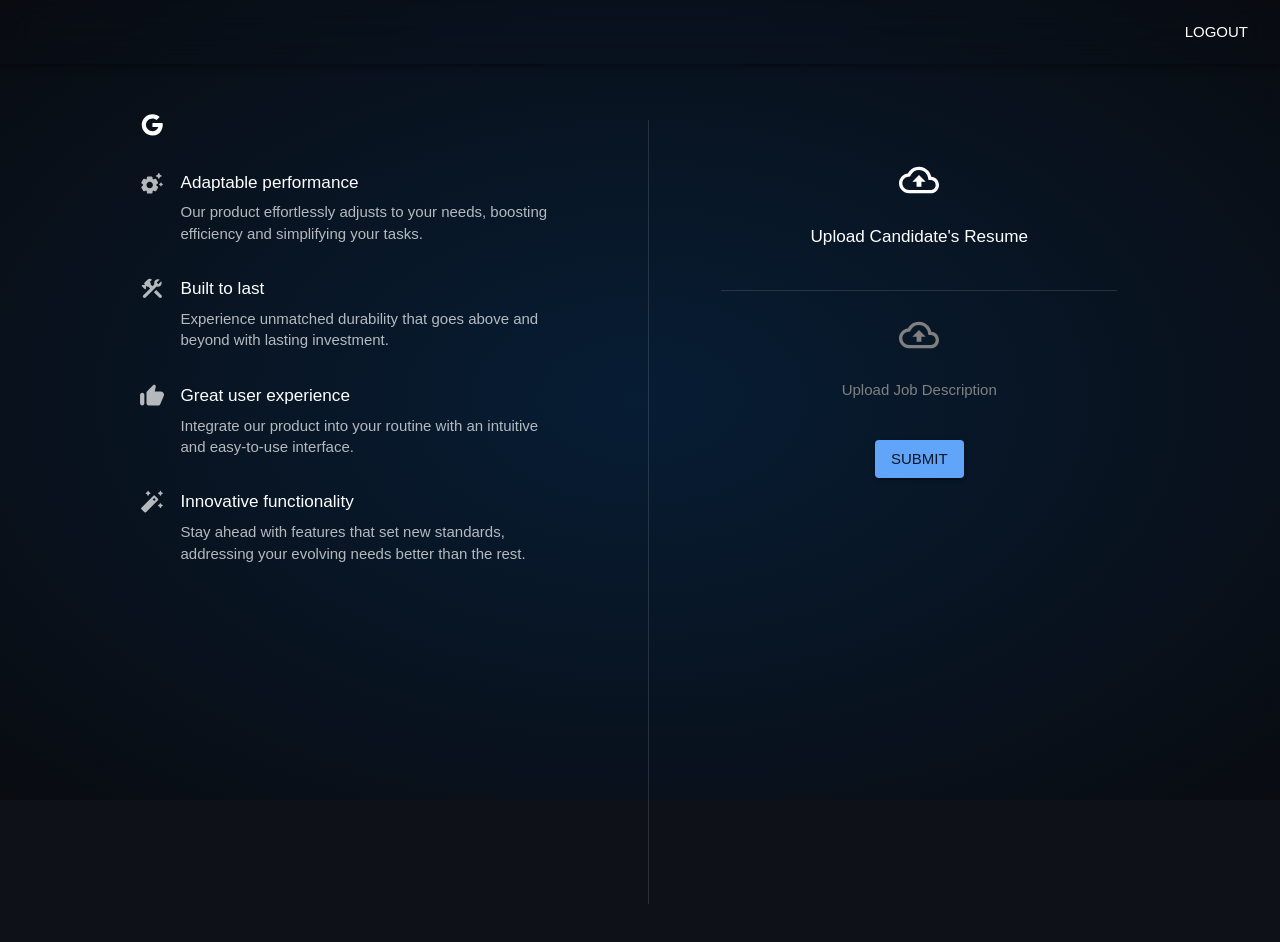
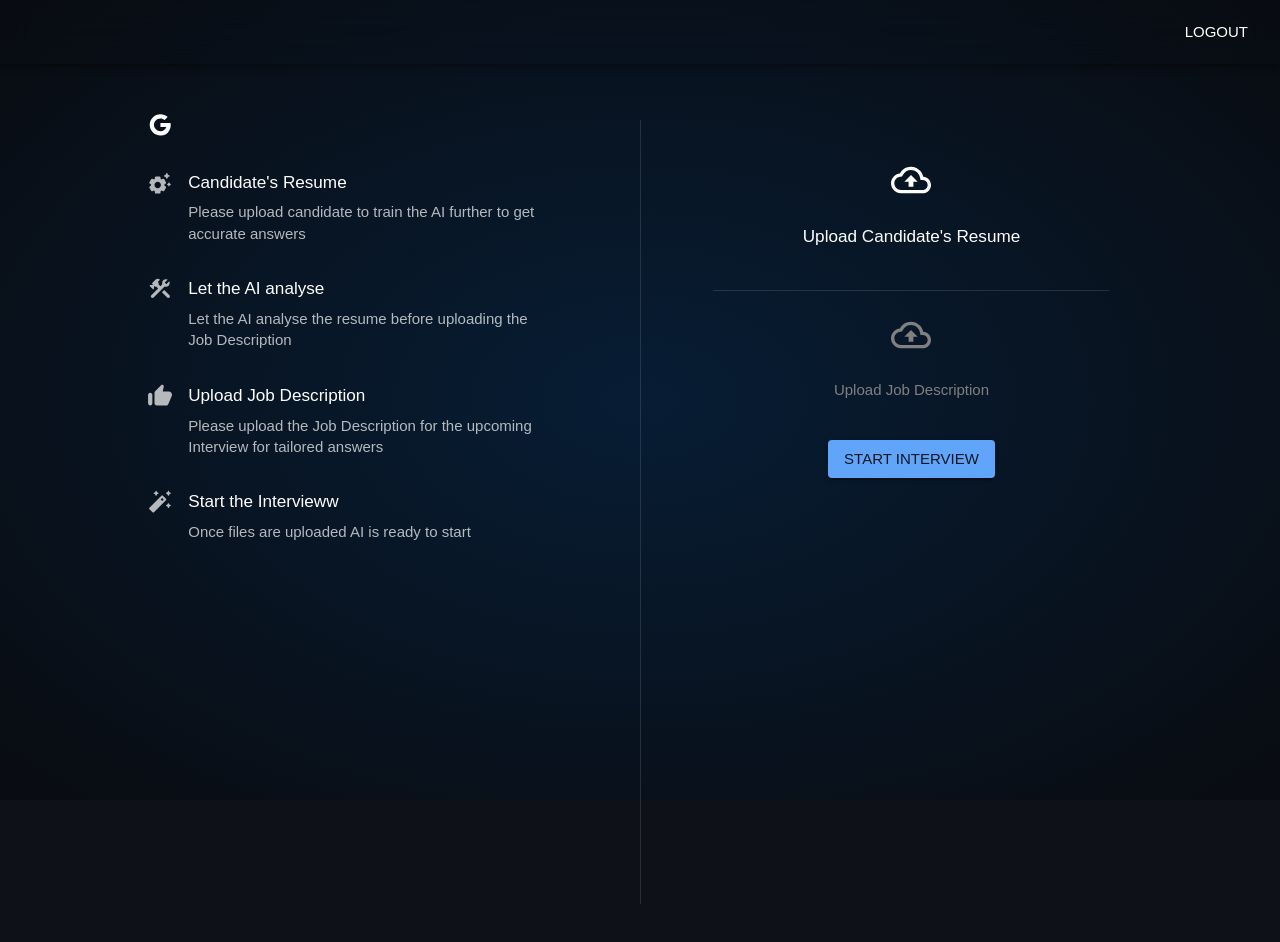
Before and after one commit to boronbrown48/MockAI, a React (Vite) app: page /landing in a window 1280 px wide. Shown: the top 942 px of the page. Built offline with nearby package versions, Linux system fonts and the light colour scheme; no server answers; sample sign-in values are in the browser's storage; what groq-sdk would draw is missing.

Commit message:
fixed ui  commit

```diff
--- a/src/App.jsx
+++ b/src/App.jsx
@@ -8,12 +8,18 @@ import Chatbot from './components/Chatbot';
 
 function App() {
   const [isAuthenticated, setIsAuthenticated] = useState(false);
+  const [isLoading, setIsLoading] = useState(true); // New loading state
 
   useEffect(() => {
     const token = localStorage.getItem('access_token');
     console.log("Access_Token:", token);
-    setIsAuthenticated(!!token); // Set authenticated state based on token presence
+    setIsAuthenticated(!!token);
+    setIsLoading(false); // Set loading to false once the check is done
   }, []);
+
+  if (isLoading) {
+    return <div>Loading...</div>; // Optionally show a loading indicator
+  }
 
   return (
     <Router>
--- a/src/components/Chatbot.jsx
+++ b/src/components/Chatbot.jsx
@@ -110,6 +110,7 @@ const MessageContainer = styled(Box)(({ theme }) => ({
 
 const Chatbot = ({ setIsAuthenticated }) => {
     const ABLY_API_KEY = import.meta.env.VITE_ABLY_API_KEY;
+    const BASE_URL = import.meta.env.VITE_SERVER_URL;
     const messagesEndRef = useRef(null);
     const { messages,
         inputMessage,
@@ -124,6 +125,20 @@ const Chatbot = ({ setIsAuthenticated }) => {
     };
 
     const { isRecording, startRecording, stopRecording, error } = useScreenRecorder(onTranscriptionReceived);
+
+    // Load messages from local storage on mount
+    useEffect(() => {
+        const savedMessages = JSON.parse(localStorage.getItem('chatMessages')) || [];
+        // Only update if no messages exist
+        if (messages.length === 0) {
+            messages.push(...savedMessages);
+        }
+    }, [messages]);
+
+    // Save messages to local storage whenever they change
+    useEffect(() => {
+        localStorage.setItem('chatMessages', JSON.stringify(messages));
+    }, [messages]);
 
     const handleSendMessage = async () => {
         if (!inputMessage.trim()) return;
--- a/src/components/Content.jsx
+++ b/src/components/Content.jsx
@@ -25,9 +25,9 @@ const items = [
   },
   {
     icon: <ThumbUpAltRoundedIcon sx={{ color: 'text.secondary' }} />,
-    title: 'Great user experience',
+    title: 'Always clear interviews',
     description:
-      'Integrate our product into your routine with an intuitive and easy-to-use interface.',
+      'Integrate our product into your routine with an intuitive and easy-to-use platform.',
   },
   {
     icon: <AutoFixHighRoundedIcon sx={{ color: 'text.secondary' }} />,
--- a/src/components/LandingContent.jsx
+++ b/src/components/LandingContent.jsx
@@ -13,34 +13,34 @@ import { Google } from '@mui/icons-material';
 const items = [
   {
     icon: <SettingsSuggestRoundedIcon sx={{ color: 'text.secondary' }} />,
-    title: 'Adaptable performance',
+    title: 'Candidate\'s Resume',
     description:
-      'Our product effortlessly adjusts to your needs, boosting efficiency and simplifying your tasks.',
+      'Please upload candidate to train the AI further to get accurate answers',
   },
   {
     icon: <ConstructionRoundedIcon sx={{ color: 'text.secondary' }} />,
-    title: 'Built to last',
+    title: 'Let the AI analyse',
     description:
-      'Experience unmatched durability that goes above and beyond with lasting investment.',
+      'Let the AI analyse the resume before uploading the Job Description',
   },
   {
     icon: <ThumbUpAltRoundedIcon sx={{ color: 'text.secondary' }} />,
-    title: 'Great user experience',
+    title: 'Upload Job Description',
     description:
-      'Integrate our product into your routine with an intuitive and easy-to-use interface.',
+      'Please upload the Job Description for the upcoming Interview for tailored answers',
   },
   {
     icon: <AutoFixHighRoundedIcon sx={{ color: 'text.secondary' }} />,
-    title: 'Innovative functionality',
+    title: 'Start the Intervieww',
     description:
-      'Stay ahead with features that set new standards, addressing your evolving needs better than the rest.',
+      'Once files are uploaded AI is ready to start',
   },
 ];
 
 export default function LandingContent() {
   return (
     <Stack
-      sx={{ flexDirection: 'column', alignSelf: 'top', gap: 4, maxWidth: 600 , marginRight: 5}}
+      sx={{ flexDirection: 'column', alignSelf: 'top', gap: 4, maxWidth: 600, marginRight: 5 }}
     >
       <Box sx={{ display: { xs: 'none', md: 'flex' } }}>
         <Google />
--- a/src/components/Login.jsx
+++ b/src/components/Login.jsx
@@ -19,6 +19,7 @@ export default function Login({ setIsAuthenticated }) {
 
   const handleSubmit = async (event) => {
     event.preventDefault();
+    setLoading(true);
     // Handle sign-in
     try {
       const response = await fetch(BASE_URL + '/login', {
@@ -33,7 +34,7 @@ export default function Login({ setIsAuthenticated }) {
         const data = await response.json();
         // Store the access token (you may want to store it in localStorage or context)
         localStorage.setItem('access_token', data.access_token);
-        localStorage.setItem('client_id', data.cliend_id)
+        localStorage.setItem('client_id', data.client_id)
         setMessage('Login successful!');
 
         console.log(localStorage.getItem('access_token'))
--- a/src/components/landing.jsx
+++ b/src/components/landing.jsx
@@ -167,6 +167,8 @@ export default function Landing({ setIsAuthenticated }) {
     } finally {
       setLoading(false); // Reset loading state when done
     }
+    // setIsAuthenticated(true);
+    // navigate('/chat');
   };
 
   const handleLogout = async () => {
@@ -369,7 +371,7 @@ export default function Landing({ setIsAuthenticated }) {
                 )}
 
                 <Button variant="contained" color="primary" sx={{ mt: 5 }} onClick={handleSubmit} disabled={loading}>
-                  {loading ? <CircularProgress size={24} color="inherit" /> : "Submit"}
+                  {loading ? <CircularProgress size={24} color="inherit" /> : "Start Interview"}
                 </Button>
               </Box>
 
--- a/src/components/useAbly.jsx
+++ b/src/components/useAbly.jsx
@@ -6,6 +6,8 @@ const useAbly = (apiKey) => {
     const BASE_URL = import.meta.env.VITE_SERVER_URL;
     const ABLY_API = import.meta.env.VITE_ABLY_API_KEY;
     const CLIENT_ID = localStorage.getItem("client_id");
+    const resumeData = localStorage.getItem("resumeData");
+    const jdData = localStorage.getItem("jdData");
 
     const [messages, setMessages] = useState([]);
     const [channel, setChannel] = useState(null);
@@ -36,7 +38,13 @@ const useAbly = (apiKey) => {
                 headers: {
                     'Content-Type': 'application/json',
                 },
-                body: JSON.stringify({ 'role': 'user', 'content': message, 'client_id': CLIENT_ID }),
+                body: JSON.stringify({
+                    'role': 'user',
+                    'content': message,
+                    'client_id': CLIENT_ID,
+                    'resume': resumeData,
+                    'jd': jdData
+                }),
             });
             setInputMessage('');
         }
```
